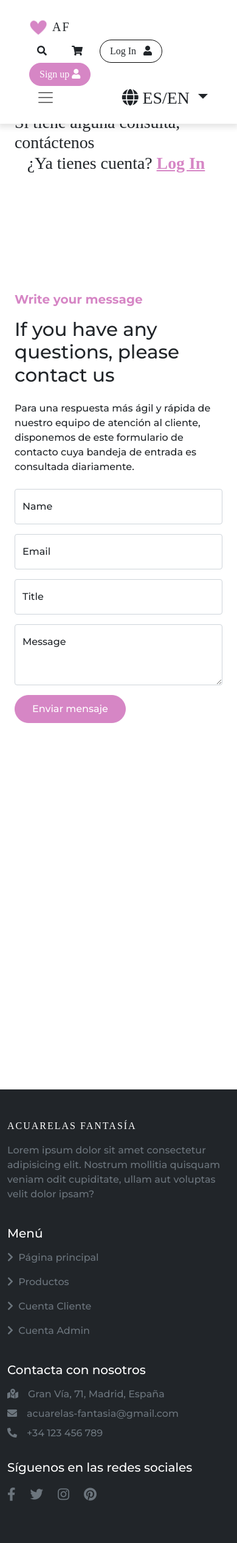
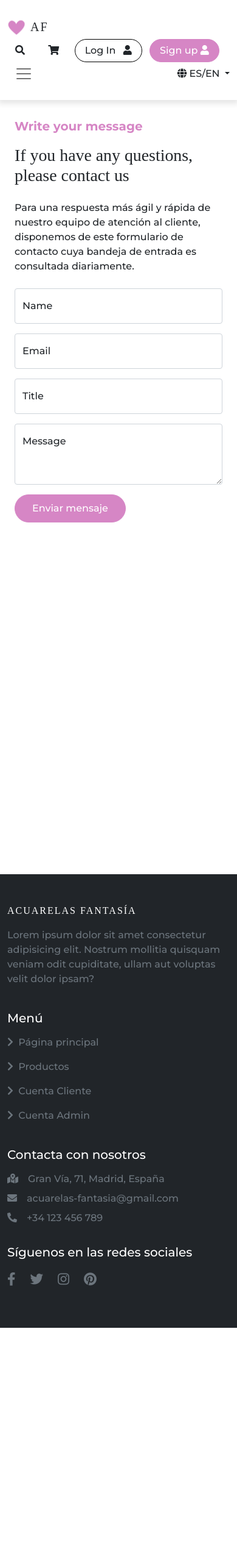
Before and after one commit to KatherineOrtizT/TiendaManualidades, a Symfony app: template templates/vistas/contacto.html.twig in a window 390 px wide. Shown: the whole page at 61% size. After the commit the page ends 2178 px from the top, so only its background shows below. Run offline with Twig, Linux system fonts and the light colour scheme; the template is opened without the code that fills it, so the values that code supplies are empty; some libraries are stand-ins or nearby versions; some web fonts are replaced.

Commit message:
responsive

```diff
--- a/templates/producto/lista_productos.html.twig
+++ b/templates/producto/lista_productos.html.twig
@@ -9,7 +9,7 @@
 
 	<div class="container my-5 py-5">
 		<div class="row pt-4">
-			<div class="col-3 ">
+			<div class="col-lg-3 col-sm-6">
 				<h4 class="mt-4">Filtros</h4>
 				<div class="mt-4 me-5">
 					<h6>ORDENAR POR</h6>
--- a/templates/vistas/contacto.html.twig
+++ b/templates/vistas/contacto.html.twig
@@ -1,24 +1,14 @@
 {% extends 'base.html.twig' %}
 
 {% block body %}
-
-{{ include('comunes/_header.html.twig') }}
-
-   <div class="container-xxl py-5 mt-5 mb-5">
-      <div class="container">
-        <div class="row g-5 mb-4">
-          <div class="col-lg-6 wow fadeIn" data-wow-delay="0.1s">
-            <p class="text-uppercase mt-4" id="pink">Escribe tu mensaje</p>
-            <h1 class="title mb-4">
-              Si tiene alguna consulta, contáctenos
   {{ include('comunes/_header.html.twig') }}
 
    <div class="container-xxl py-5 mt-5">
       <div class="container">
-        <div class="row g-5 mb-4">
+        <div class="row g-5 mb-4 mt-4">
           <div class="col-lg-6 wow fadeIn" data-wow-delay="0.1s">
             <p class="fs-5 fw-bold" id="pink">{{ 'Escribe tu mensaje'|trans }}</p>
-            <h1 class="display-5 mb-4">
+            <h1 class="title mb-4">
               {{ 'Si tiene alguna consulta, contáctenos'|trans }}
             </h1>
             <p class="mb-4">
@@ -85,7 +75,7 @@
             data-wow-delay="0.5s"
             style="min-height: 450px"
           >
-            <div class="position-relative mt-4 rounded overflow-hidden h-100">
+            <div class="position-relative rounded overflow-hidden h-100">
               <iframe
                 class="position-relative w-100 h-100"
                 src="https://maps.google.com/maps?q=gran%20via%2071%20madrid&t=&z=13&ie=UTF8&iwloc=&output=embed"
```
Also changed, not shown: templates/user/index.html.twig (+6 -6 lines).
